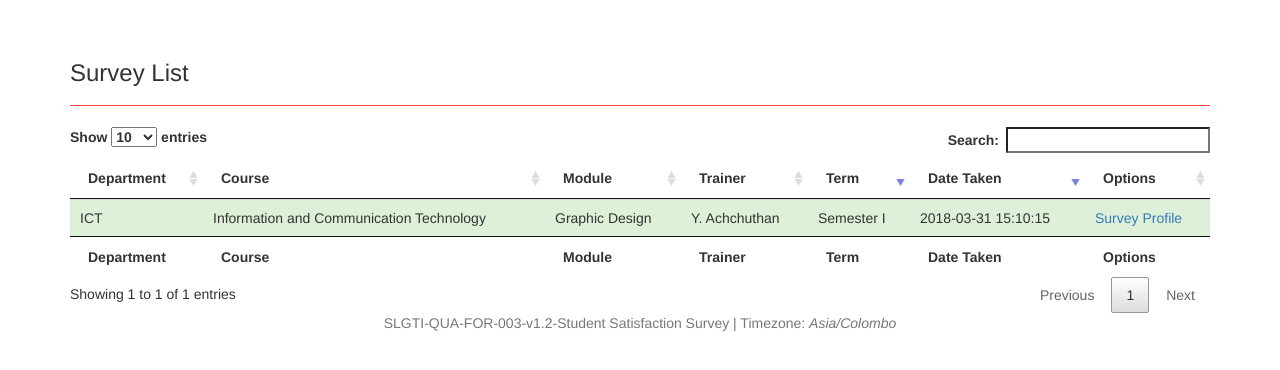
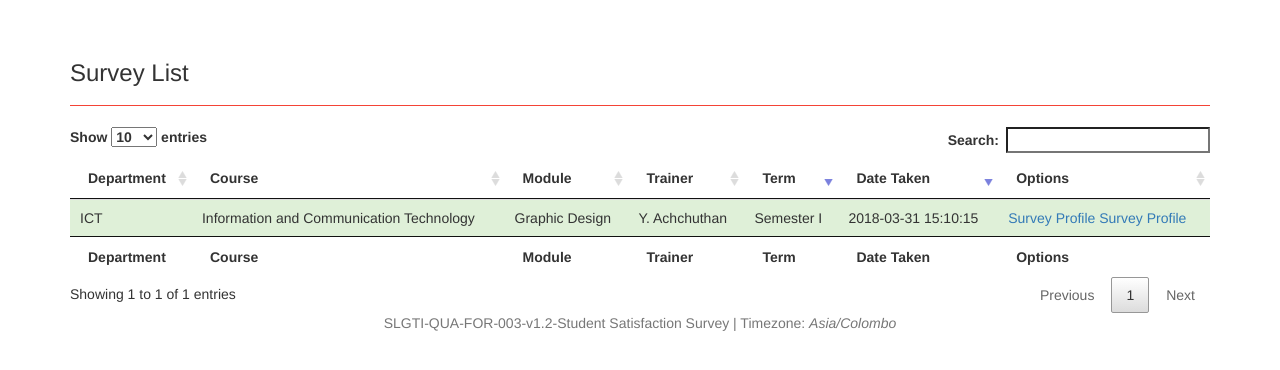
Before and after one commit to achchuthany/student-survey, a PHP site: page /surveyList.php in a window 1280 px wide. Shown: the part 52-422 px from the top of the page. Run offline with PHP 8.4, Linux system fonts and the light colour scheme; data comes from the database, SQL or seed files in the repository.

Commit message:
servey student view linkd in servey list

```diff
--- a/surveyList.php
+++ b/surveyList.php
@@ -126,7 +126,9 @@
                                     <td>'. $row["trainer"]. '</td>
                                     <td>'. $row["term"]. '</td>
                                     <td>'. $row["date_valid"]. '</td>
-                                    <td><a href="surveyProfile.php?token='. $row["token"].'">Survey Profile</a></td>
+                                    <td><a href="surveyProfile.php?token='. $row["token"].'">Survey Profile</a>
+                                        <a target="_blank" href="student-survey.php?token='. $row["token"].'">Survey Profile</a>
+                                    </td>
 
                                 </tr>';
                             }
```
